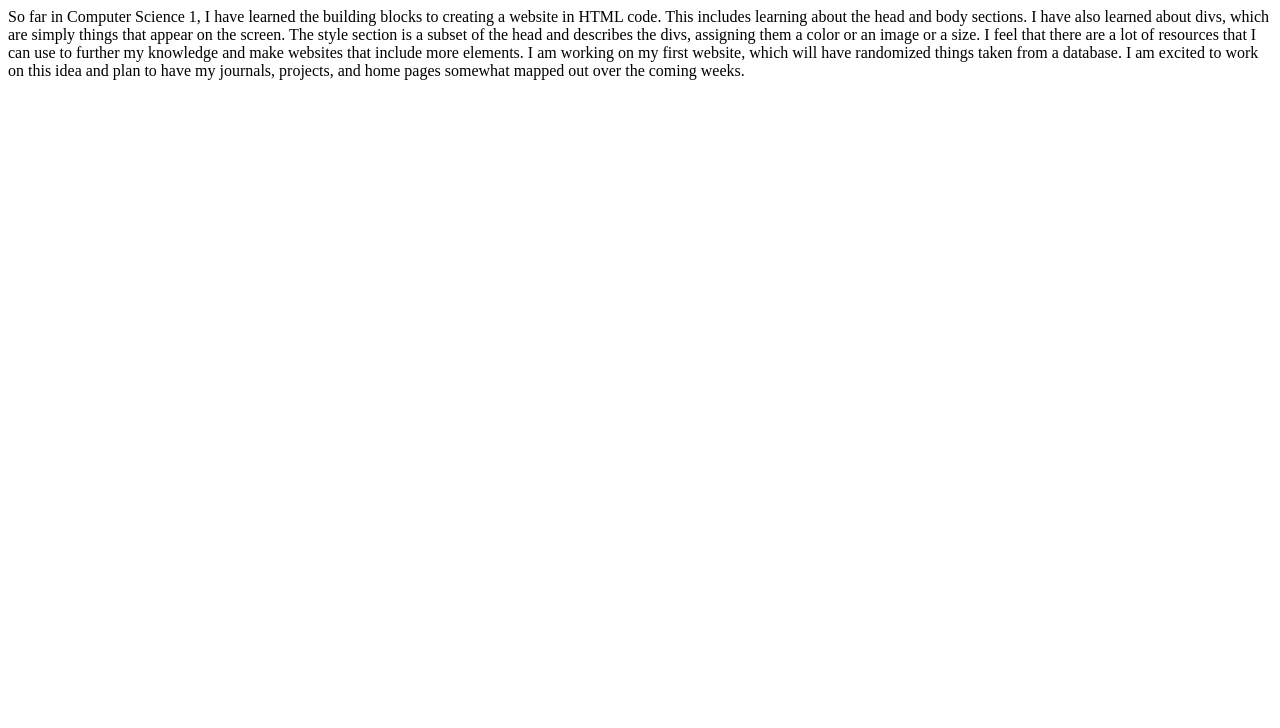
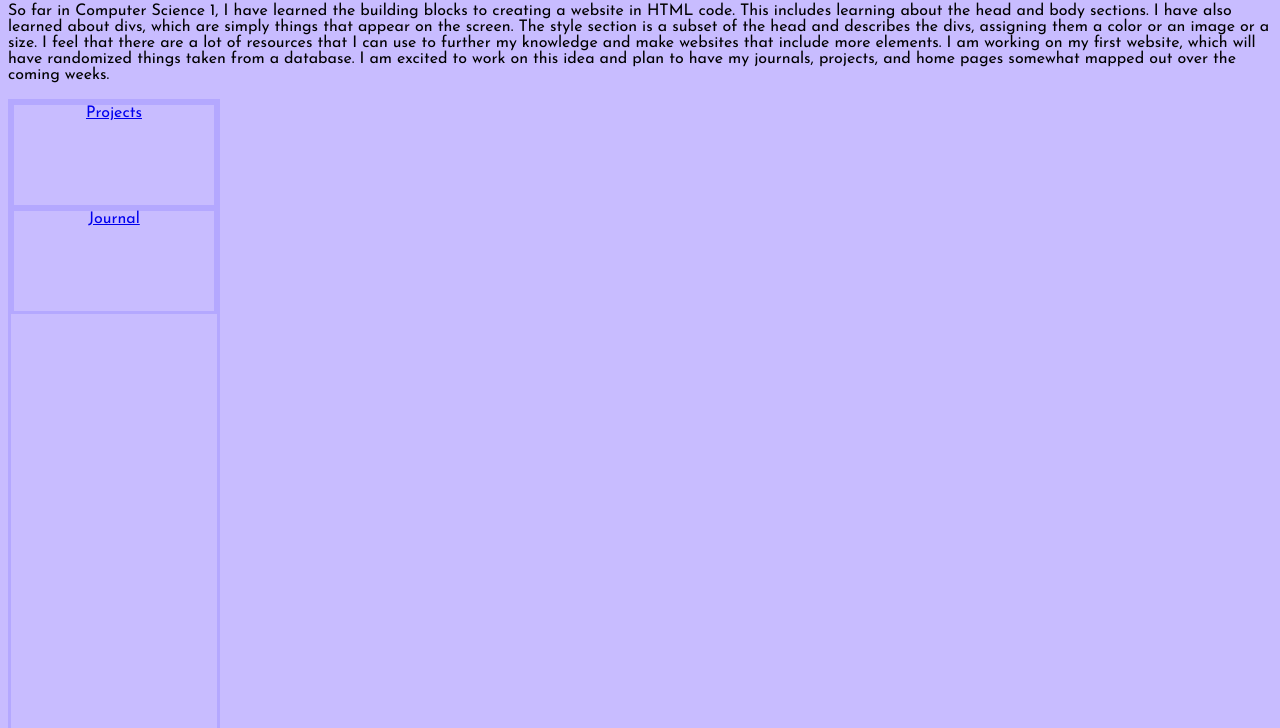
Before and after one commit to c25mm1/c25mm1.github.io, a plain HTML site: page journal.html in a window 1280 px wide. Shown: the part 72-800 px from the top of the page. Drawn offline with Linux system fonts and the light colour scheme; a web font is replaced by a local one.

Commit message:
general update

```diff
--- a/journal.html
+++ b/journal.html
@@ -1,14 +1,65 @@
 <!DOCTYPE html>
 <html>
 <head>
+	<link rel="preconnect" href="https://fonts.googleapis.com">
+<link rel="preconnect" href="https://fonts.gstatic.com" crossorigin>
+<link href="https://fonts.googleapis.com/css2?family=Akronim&family=Josefin+Sans&display=swap" rel="stylesheet">
 
 	<style type="text/css">
-	background-color: lavender;
+		body{
+			background-color: rgb(200, 188, 255);
+			font-family: 'Josefin Sans', sans-serif;
+		}
+		#menu{
+			width: 206px;
+			height: 800px;
+			background-color:rgb(200, 188, 255);
+			position:fixed;
+			border-style: solid;
+			border-color:rgb(180, 168, 255);
+
+
+		}
+		#button1{
+			width: 200px;
+			height: 100px;
+			background-color:rgb(200, 188, 255);
+			text-align: center;
+			border-style: solid;
+			border-color:rgb(180, 168, 255);
+			font-family: 'Josefin Sans', sans-serif;
+		}
+		#button2{
+			width: 200px;
+			height: 100px;
+			background-color:rgb(200, 188, 255);
+			text-align: center;
+			border-style: solid;
+			border-color:rgb(180, 168, 255);
+			font-family: 'Josefin Sans', sans-serif;
+		}
 
 	</style>
 </head>
 <body>
 	<center><h1>Journal</h1></center>
 	<p>So far in Computer Science 1, I have learned the building blocks to creating a website in HTML code. This includes learning about the head and body sections. I have also learned about divs, which are simply things that appear on the screen. The style section is a subset of the head and describes the divs, assigning them a color or an image or a size. I feel that there are a lot of resources that I can use to further my knowledge and make websites that include more elements. I am working on my first website, which will have randomized things taken from a database. I am excited to work on this idea and plan to have my journals, projects, and home pages somewhat mapped out over the coming weeks.</p>
+	<div id="menu">
+
+			<a href="projects.html">
+			<div id="button1">
+				Projects
+			</div>
+			</a>
+
+			<a href="journal.html">
+				<div id="button2"> Journal
+			</div>
+		</a>
+
+
+
+
+		</div>
 </body>
 </html>
```
Also changed, not shown: index.html (+10 -3 lines), projects.html (+1 -1 lines).
